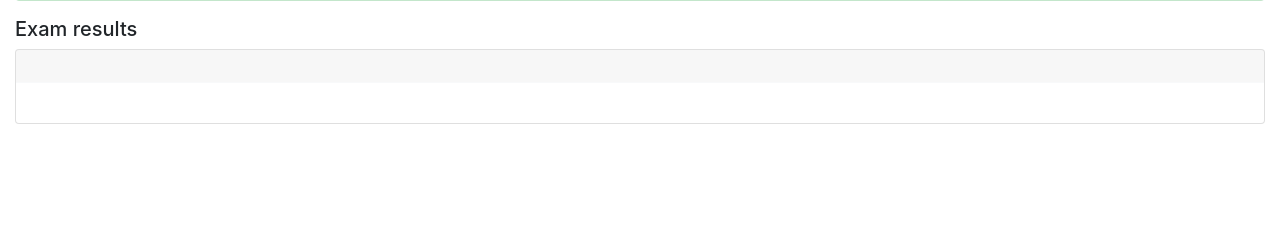
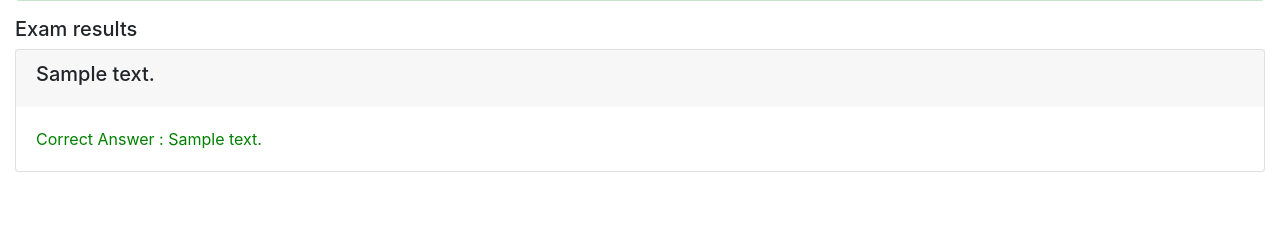
Before and after one commit to aman969/final-cloud-app-with-database1, a Django app: page /onlinecourse/course/1/submission/1/result in a window 1280 px wide. Shown: the part 105-356 px from the top of the page. Run offline with Django 3.2, Linux system fonts and the light colour scheme; tables that the repository leaves empty hold one stand-in row (values such as "Sample post"); some libraries are stand-ins or nearby versions.

Commit message:
Update exam_result_bootstrap.html

```diff
--- a/onlinecourse/templates/onlinecourse/exam_result_bootstrap.html
+++ b/onlinecourse/templates/onlinecourse/exam_result_bootstrap.html
@@ -55,18 +55,18 @@
             {% for question in course.question_set.all %}
                 <div class="card">
                     <div class="card-header border-light">
-                        <h5> {{question.text}} </h5>
+                        <h5> {{question.q_text}} </h5>
                     </div>
                     <div class="card-body">
-                        {% for coice in question.choice_set.all %}
+                        {% for choice in question.choice_set.all %}
                             {% if choice.is_correct and choice in choices %}
-                            <p class="card-text" style="color:green"> Correct Answer : {{choice.text}}</p>
+                            <p class="card-text" style="color:green"> Correct Answer : {{choice.c_text}}</p>
                             {% elif choice.is_correct and choice not in choices %}
-                            <p class="card-text" style="color:orange">Not selected: {{choice.text}} </p>
+                            <p class="card-text" style="color:orange">Not selected: {{choice.c_text}} </p>
                             {% elif choice.is_correct == False and choice in choices %}
-                            <p class="card-text" style="color:red"> Wrong answer: {{choice.text}}</p>
+                            <p class="card-text" style="color:red"> Wrong answer: {{choice.c_text}}</p>
                             {%else%}
-                            <p class="card-text" style="color:black"> {{choice.text}} </p>
+                            <p class="card-text" style="color:black"> {{choice.c_text}} </p>
                             {% endif %}
                         {% endfor %}
                     </div>
```
